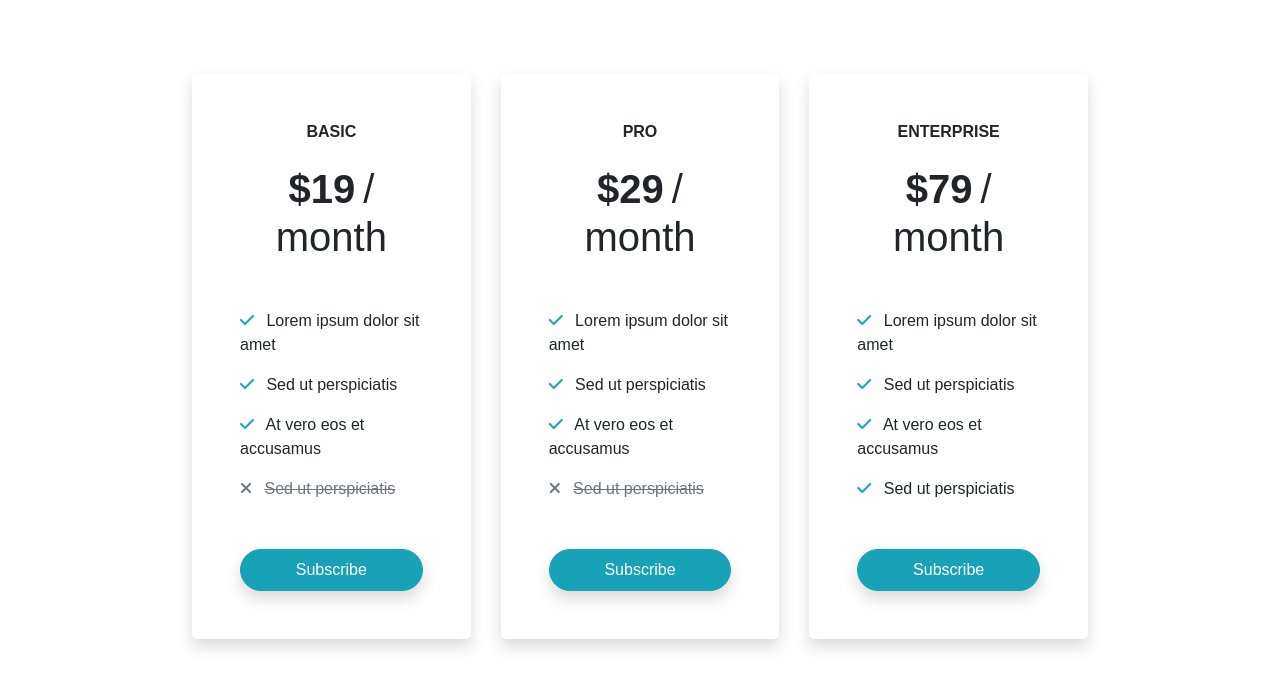
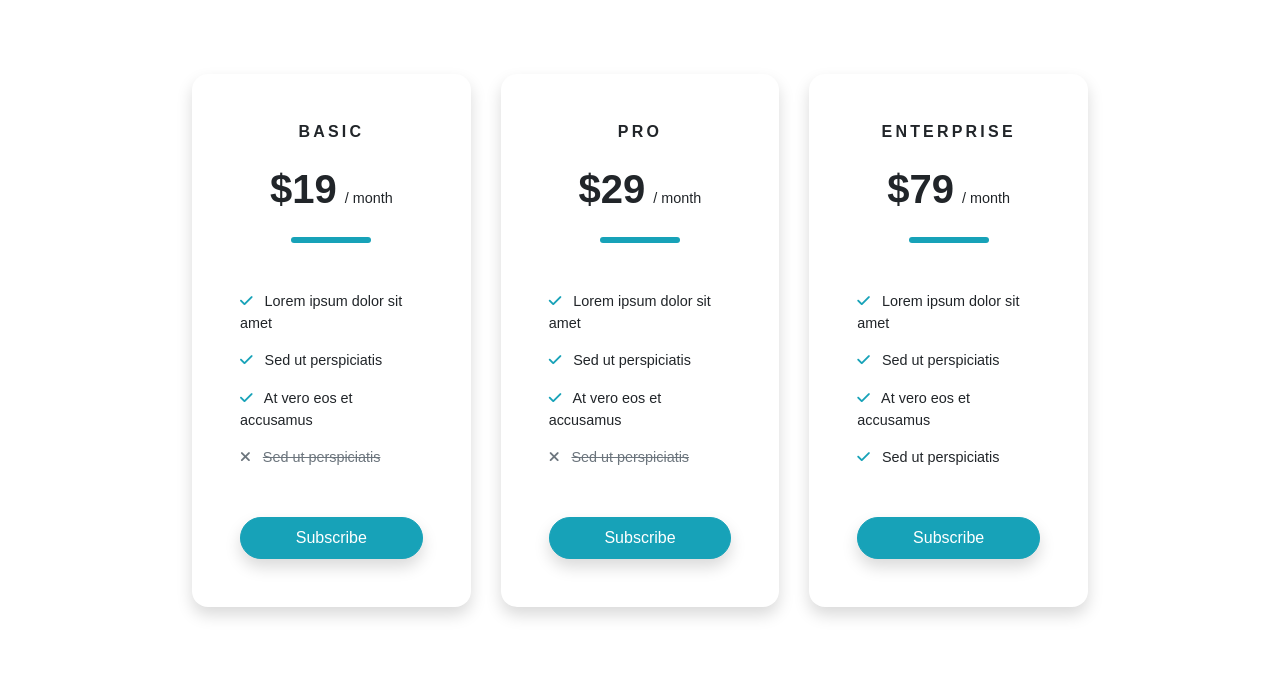
Before and after one commit to RoutinoDesigns/AppMockupWebsite, a plain HTML site: page index.html in a window 1280 px wide. Shown: the part 1432-2113 px from the top of the page. Drawn offline with nearby package versions, Linux system fonts and the light colour scheme.

Commit message:
fix: changed style of the pricing table

```diff
--- a/css/styles.css
+++ b/css/styles.css
@@ -174,3 +174,24 @@ a {
   color: #222831;
   text-decoration: none;
 }
+.rounded-lg {
+  border-radius: 1rem !important;
+}
+
+.text-small {
+  font-size: 0.9rem !important;
+}
+
+.custom-separator {
+  color: #00adb5;
+  width: 5rem;
+  height: 6px;
+  border-radius: 1rem;
+}
+
+.text-uppercase {
+  letter-spacing: 0.2em;
+}
+#changeline {
+  color: #00adb5;
+}
```
